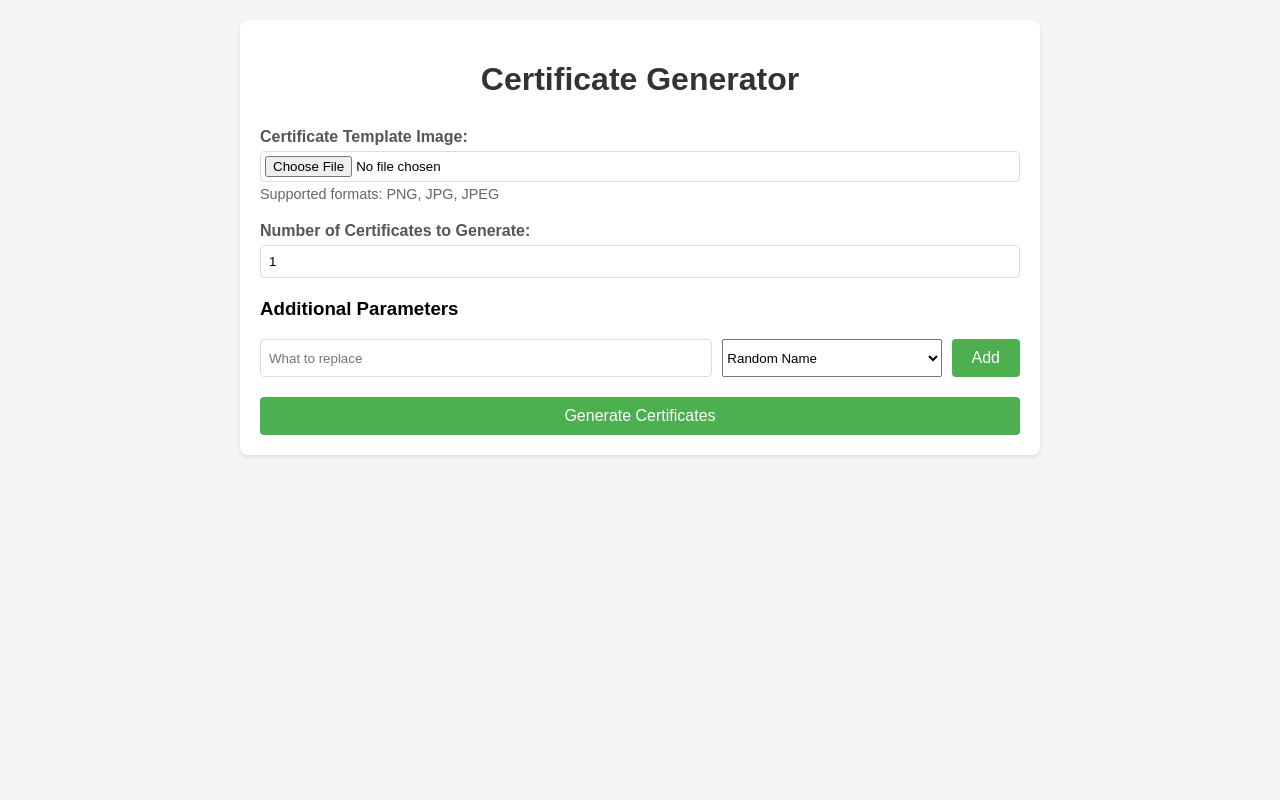
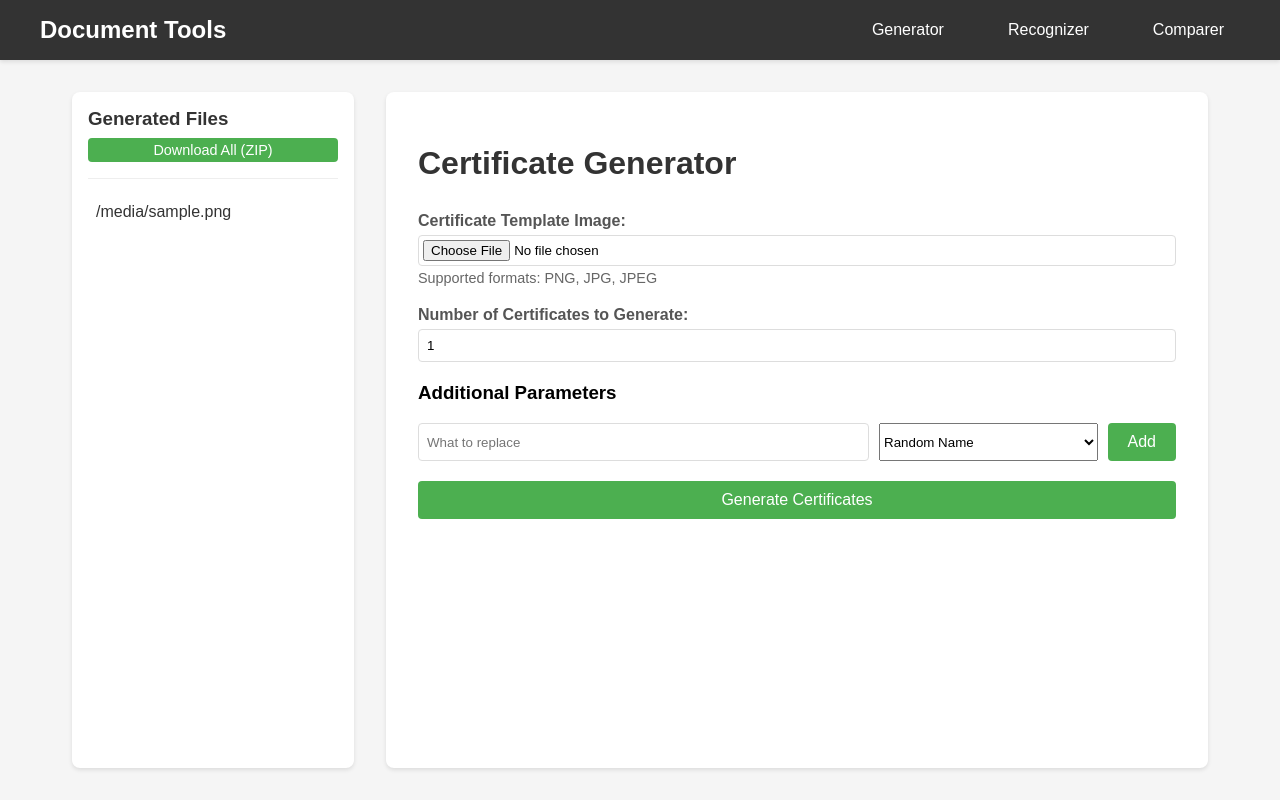
Before and after one commit to ameleta-alsco/docogenerator, a Flask app: template templates/index.html in a window 1280 px wide. Run offline with Flask 3, Linux system fonts and the light colour scheme; the template is opened without the code that fills it: most values are stand-ins (such as "Sample title", 1, 10 or a date in 2020).

Commit message:
Add document recognition feature with OpenAI and Google Vision integration

```diff
--- a/app.py
+++ b/app.py
@@ -1,4 +1,4 @@
-from flask import Flask, render_template, request, send_from_directory, jsonify, send_file
+from flask import Flask, render_template, request, send_from_directory, jsonify, send_file, redirect, url_for
 import os
 from werkzeug.utils import secure_filename
 import json
@@ -11,6 +11,7 @@
     allowed_file, draw_certificate
 )
 from utils.file_utils import purge_data, ensure_directories, generate_unique_filename
+from utils.recognizer_utils import analyze_document, extract_document_info
 
 app = Flask(__name__)
 app.secret_key = 'AIzaSyAo-L2tvjg-l1PSES4iX3LBOITrTglhJuU'  # Required for flash messages
@@ -30,9 +31,31 @@
     print(f"Warning: Failed to initialize Google Cloud Vision client: {e}")
     vision_client = None
 
+def get_data_folder_contents():
+    """Get list of files in the data folder"""
+    if os.path.exists(DATA_FOLDER):
+        files = os.listdir(DATA_FOLDER)
+        return sorted(files)
+    return []
+
 @app.route('/')
 def index():
-    return render_template('index.html')
+    return redirect(url_for('generator'))
+
+@app.route('/generator')
+def generator():
+    files = get_data_folder_contents()
+    return render_template('index.html', active_page='generator', data_files=files)
+
+@app.route('/recognizer')
+def recognizer():
+    files = get_data_folder_contents()
+    return render_template('recognizer.html', active_page='recognizer', data_files=files)
+
+@app.route('/comparer')
+def comparer():
+    files = get_data_folder_contents()
+    return render_template('comparer.html', active_page='comparer', data_files=files)
 
 @app.route('/preview', methods=['POST'])
 def preview():
@@ -193,5 +216,59 @@
         except:
             pass
 
+@app.route('/recognize', methods=['POST'])
+def recognize():
+    try:
+        if 'document_image' not in request.files:
+            return jsonify({
+                'success': False,
+                'message': 'No document image uploaded'
+            })
+
+        file = request.files['document_image']
+        if file.filename == '':
+            return jsonify({
+                'success': False,
+                'message': 'No selected file'
+            })
+
+        if not allowed_file(file.filename):
+            return jsonify({
+                'success': False,
+                'message': 'Invalid file type. Please upload PNG, JPG, or JPEG files only.'
+            })
+
+        # Save the uploaded file temporarily
+        filename = generate_unique_filename(file.filename)
+        filepath = os.path.join(app.config['UPLOAD_FOLDER'], filename)
+        file.save(filepath)
+
+        try:
+            # Extract text using Google Vision API
+            raw_text = analyze_document(vision_client, filepath)
+
+            # Extract specific information using ChatGPT
+            results = extract_document_info(raw_text)
+
+            # Parse the JSON string from ChatGPT response
+            if isinstance(results, str):
+                results = json.loads(results)
+
+            return jsonify({
+                'success': True,
+                'raw_text': raw_text,
+                'results': results
+            })
+        finally:
+            # Clean up the temporary file
+            if os.path.exists(filepath):
+                os.remove(filepath)
+
+    except Exception as e:
+        return jsonify({
+            'success': False,
+            'message': f'Error processing document: {str(e)}'
+        })
+
 if __name__ == '__main__':
     app.run(debug=True)
--- a/requirements.txt
+++ b/requirements.txt
@@ -5,3 +5,4 @@
 google-cloud-vision>=3.4
 google-auth>=2.22
 google-auth-oauthlib>=1.0
+openai>=1.65.0
--- a/static/main.js
+++ b/static/main.js
@@ -1,3 +1,29 @@
+// Function to update the left panel files list
+function updateLeftPanel(files) {
+    const leftPanelFilesList = document.querySelector('.left-panel .files-list');
+    const panelHeader = document.querySelector('.left-panel .panel-header');
+
+    if (files && files.length > 0) {
+        // Update files list
+        leftPanelFilesList.innerHTML = files.map(file => `
+            <div class="file-item">
+                <a href="/data/${file}" target="_blank" class="file-link">${file}</a>
+            </div>
+        `).join('');
+
+        // Ensure download button exists
+        if (!panelHeader.querySelector('.download-all-btn')) {
+            panelHeader.innerHTML += '<a href="/download-all" class="download-all-btn">Download All (ZIP)</a>';
+        }
+    } else {
+        leftPanelFilesList.innerHTML = '<p class="no-files">No files generated yet</p>';
+        const downloadBtn = panelHeader.querySelector('.download-all-btn');
+        if (downloadBtn) {
+            downloadBtn.remove();
+        }
+    }
+}
+
 // Handle file upload and preview
 document.getElementById('template_image').addEventListener('change', function(e) {
     const file = e.target.files[0];
@@ -113,12 +139,15 @@
             document.querySelector('.result')?.remove();
             document.querySelector('.container').insertBefore(resultDiv, document.getElementById('generated-files'));
 
-            // Display generated files
+            // Update both the main content area and left panel
             const filesList = document.getElementById('files-list');
             filesList.innerHTML = data.files.map(file =>
                 `<div><a href="/data/${file}" target="_blank">${file}</a></div>`
             ).join('');
             document.getElementById('generated-files').style.display = 'block';
+
+            // Update left panel
+            updateLeftPanel(data.files);
         } else {
             // Display error message
             const resultDiv = document.createElement('div');
--- a/static/styles.css
+++ b/static/styles.css
@@ -1,22 +1,93 @@
+/* Base layout styles */
 body {
     font-family: Arial, sans-serif;
-    max-width: 800px;
-    margin: 0 auto;
-    padding: 20px;
+    margin: 0;
+    padding: 0;
     background-color: #f5f5f5;
+    min-height: 100vh;
+    display: flex;
+    flex-direction: column;
 }
 
-.container {
-    background-color: white;
-    padding: 20px;
-    border-radius: 8px;
+/* Navigation styles */
+.main-nav {
+    background-color: #333;
+    color: white;
+    padding: 1rem 0;
     box-shadow: 0 2px 4px rgba(0,0,0,0.1);
 }
 
-h1 {
-    color: #333;
-    text-align: center;
-    margin-bottom: 30px;
+.nav-content {
+    max-width: 1200px;
+    margin: 0 auto;
+    padding: 0 20px;
+    display: flex;
+    justify-content: space-between;
+    align-items: center;
+}
+
+.logo {
+    font-size: 1.5rem;
+    font-weight: bold;
+}
+
+.nav-links {
+    list-style: none;
+    display: flex;
+    gap: 2rem;
+    margin: 0;
+    padding: 0;
+}
+
+.nav-link {
+    color: white;
+    text-decoration: none;
+    padding: 0.5rem 1rem;
+    border-radius: 4px;
+    transition: background-color 0.3s;
+}
+
+.nav-link:hover {
+    background-color: #444;
+}
+
+.nav-link.active {
+    background-color: #4CAF50;
+}
+
+/* Main layout styles */
+.main-layout {
+    display: flex;
+    flex: 1;
+    gap: 2rem;
+    padding: 2rem;
+    max-width: 1200px;
+    margin: 0 auto;
+    width: 100%;
+    box-sizing: border-box;
+}
+
+.left-panel {
+    width: 250px;
+    background: white;
+    border-radius: 8px;
+    padding: 1rem;
+    box-shadow: 0 2px 4px rgba(0,0,0,0.1);
+}
+
+.main-content {
+    flex: 1;
+    background: white;
+    border-radius: 8px;
+    padding: 2rem;
+    box-shadow: 0 2px 4px rgba(0,0,0,0.1);
+}
+
+/* Existing styles */
+.container {
+    background-color: transparent;
+    padding: 0;
+    box-shadow: none;
 }
 
 .form-group {
@@ -81,6 +152,22 @@
     color: #a94442;
 }
 
+h1 {
+    color: #333;
+    margin-bottom: 30px;
+}
+
+/* Responsive design */
+@media (max-width: 768px) {
+    .main-layout {
+        flex-direction: column;
+    }
+
+    .left-panel {
+        width: 100%;
+    }
+}
+
 #preview-container {
     margin-top: 10px;
 }
@@ -143,3 +230,69 @@
 .param-controls button {
     width: auto;
 }
+
+/* Left panel styles */
+.data-files {
+    display: flex;
+    flex-direction: column;
+    height: 100%;
+}
+
+.panel-header {
+    margin-bottom: 1rem;
+    padding-bottom: 1rem;
+    border-bottom: 1px solid #eee;
+}
+
+.panel-header h3 {
+    margin: 0 0 0.5rem 0;
+    color: #333;
+}
+
+.files-list {
+    flex: 1;
+    overflow-y: auto;
+    max-height: calc(100vh - 200px);
+}
+
+.file-item {
+    margin-bottom: 0.5rem;
+    padding: 0.5rem;
+    border-radius: 4px;
+    transition: background-color 0.2s;
+}
+
+.file-item:hover {
+    background-color: #f5f5f5;
+}
+
+.file-link {
+    color: #333;
+    text-decoration: none;
+    display: block;
+    overflow: hidden;
+    text-overflow: ellipsis;
+    white-space: nowrap;
+}
+
+.file-link:hover {
+    color: #4CAF50;
+}
+
+.no-files {
+    color: #666;
+    font-style: italic;
+    text-align: center;
+    margin: 1rem 0;
+}
+
+/* Update download button for left panel */
+.left-panel .download-all-btn {
+    font-size: 0.9em;
+    padding: 4px 8px;
+    margin: 0;
+    display: inline-block;
+    text-align: center;
+    width: 100%;
+    box-sizing: border-box;
+}
--- /dev/null
+++ b/templates/base.html
@@ -0,0 +1,59 @@
+<!DOCTYPE html>
+<html lang="en">
+<head>
+    <meta charset="UTF-8">
+    <meta name="viewport" content="width=device-width, initial-scale=1.0">
+    <title>{% block title %}Document Tools{% endblock %}</title>
+    <link rel="stylesheet" href="{{ url_for('static', filename='styles.css') }}">
+    {% block extra_css %}{% endblock %}
+</head>
+<body>
+    <nav class="main-nav">
+        <div class="nav-content">
+            <div class="logo">Document Tools</div>
+            <ul class="nav-links">
+                <li><a href="{{ url_for('generator') }}" class="nav-link {% if active_page == 'generator' %}active{% endif %}">Generator</a></li>
+                <li><a href="{{ url_for('recognizer') }}" class="nav-link {% if active_page == 'recognizer' %}active{% endif %}">Recognizer</a></li>
+                <li><a href="{{ url_for('comparer') }}" class="nav-link {% if active_page == 'comparer' %}active{% endif %}">Comparer</a></li>
+            </ul>
+        </div>
+    </nav>
+
+    <div class="main-layout">
+        <aside class="left-panel">
+            <div class="data-files">
+                <div class="panel-header">
+                    <h3>Generated Files</h3>
+                    {% if data_files %}
+                    <a href="/download-all" class="download-all-btn">Download All (ZIP)</a>
+                    {% endif %}
+                </div>
+                <div class="files-list">
+                    {% if data_files %}
+                        {% for file in data_files %}
+                        <div class="file-item">
+                            <a href="{{ url_for('serve_file', filename=file) }}" target="_blank" class="file-link">
+                                {{ file }}
+                            </a>
+                        </div>
+                        {% endfor %}
+                    {% else %}
+                        <p class="no-files">No files generated yet</p>
+                    {% endif %}
+                </div>
+            </div>
+            {% block left_panel %}{% endblock %}
+        </aside>
+
+        <main class="main-content">
+            {% block content %}
+            <!-- Main content will go here -->
+            {% endblock %}
+        </main>
+    </div>
+
+    {% block scripts %}
+    <!-- Additional scripts will go here -->
+    {% endblock %}
+</body>
+</html>
--- a/templates/index.html
+++ b/templates/index.html
@@ -1,12 +1,8 @@
-<!DOCTYPE html>
-<html lang="en">
-<head>
-    <meta charset="UTF-8">
-    <meta name="viewport" content="width=device-width, initial-scale=1.0">
-    <title>Certificate Generator</title>
-    <link rel="stylesheet" href="{{ url_for('static', filename='styles.css') }}">
-</head>
-<body>
+{% extends "base.html" %}
+
+{% block title %}Certificate Generator{% endblock %}
+
+{% block content %}
 <div class="container">
     <h1>Certificate Generator</h1>
     <form method="POST" action="/generate" enctype="multipart/form-data">
@@ -58,13 +54,13 @@
     <div id="generated-files" style="margin-top: 20px; display: none;">
         <h3>Generated Certificates</h3>
         <div style="margin-bottom: 10px;">
-                <a href="/download-all" class="download-all-btn" style="display: inline-block; background-color: #4CAF50; color: white; padding: 8px 16px; text-decoration: none; border-radius: 4px; margin-bottom: 10px;">
-                    Download All Certificates (ZIP)
-                </a>
+            <a href="/download-all" class="download-all-btn">Download All Certificates (ZIP)</a>
         </div>
-            <div id="files-list" style="background: #f8f9fa; padding: 10px; border-radius: 4px;"></div>
+        <div id="files-list"></div>
     </div>
 </div>
+{% endblock %}
+
+{% block scripts %}
 <script src="{{ url_for('static', filename='main.js') }}"></script>
-</body>
-</html>
+{% endblock %}
```
Also changed, not shown: templates/comparer.html (added, +10 -0 lines), templates/recognizer.html (added, +160 -0 lines), utils/recognizer_utils.py (added, +79 -0 lines), 1 other file. Lines whose indentation alone changed are shown as unchanged.
